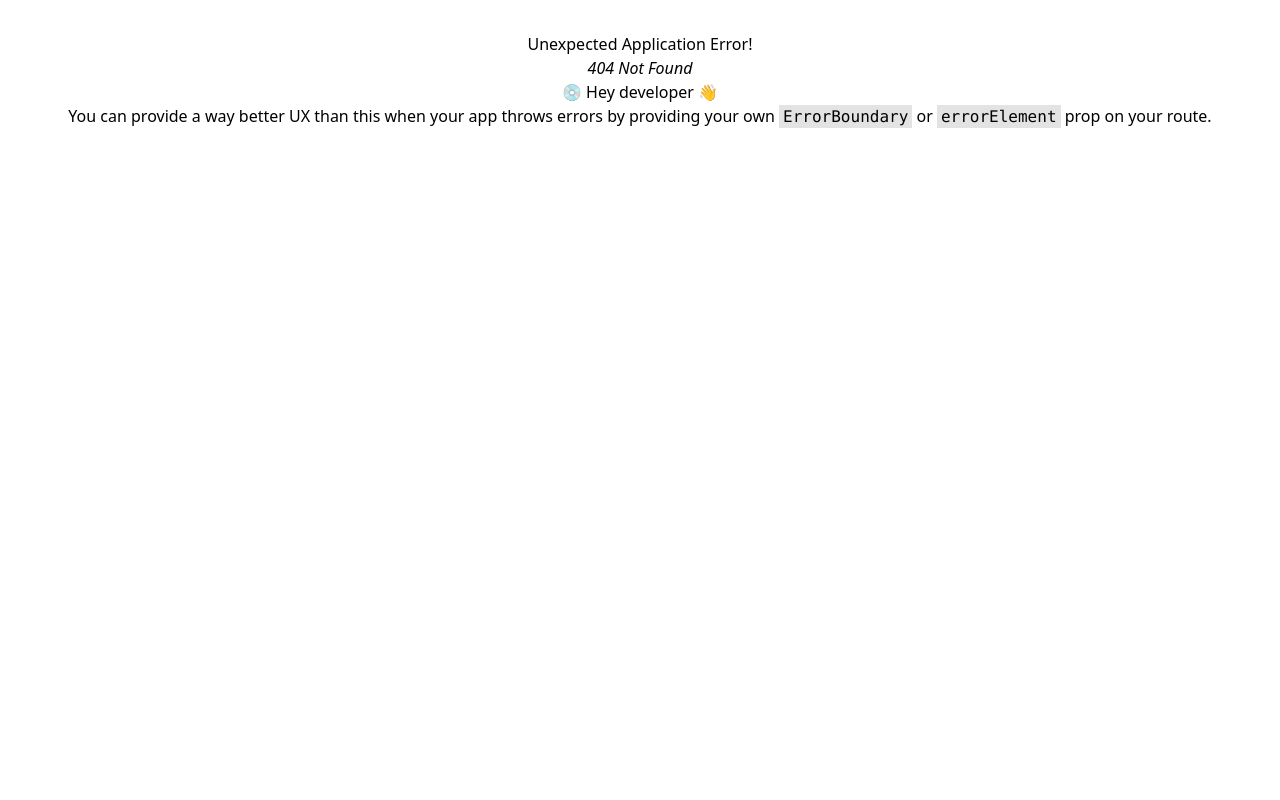
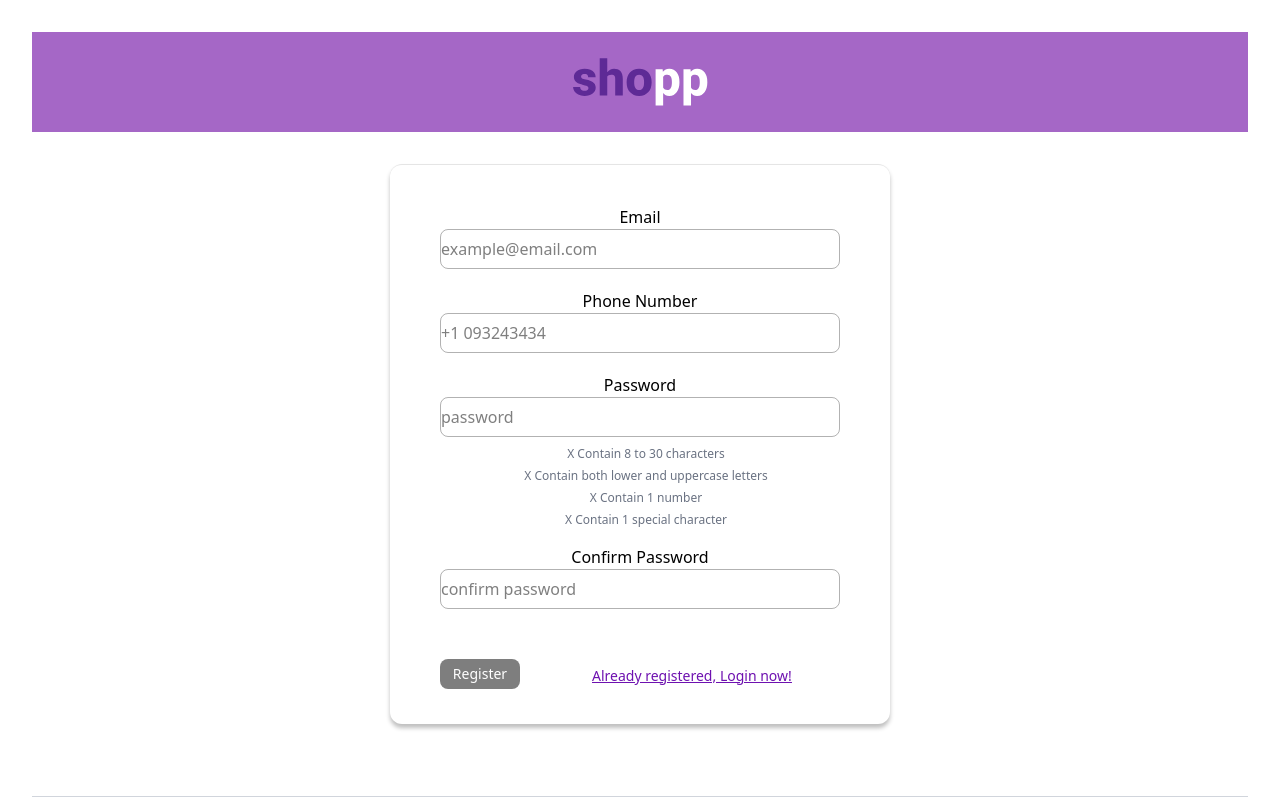
Before and after one commit to Reddit-Clone-App-Project/Shopp_client, a React (Vite) app: page /register in a window 1280 px wide. Before the commit this address had no page. Shown: the top 800 px of the page. Built offline with nearby package versions, Linux system fonts and the light colour scheme.

Commit message:
Add RegisterUser Page with all interactive form

```diff
--- a/package.json
+++ b/package.json
@@ -12,6 +12,7 @@
   "dependencies": {
     "@reduxjs/toolkit": "^2.8.2",
     "@tailwindcss/vite": "^4.1.8",
+    "classnames": "^2.5.1",
     "react": "^19.0.0",
     "react-dom": "^19.0.0",
     "react-redux": "^9.2.0",
--- a/src/App.tsx
+++ b/src/App.tsx
@@ -2,10 +2,12 @@ import { createBrowserRouter, createRoutesFromElements, RouterProvider, Route }
 import Root from './components/Root.tsx';
 import './App.css'
 import LoginPage from './pages/LoginPage.tsx';
+import RegisterPage from './pages/RegisterPage.tsx';
 
 const router = createBrowserRouter( createRoutesFromElements(
   <Route path="/" element={<Root />}>
     <Route path="/login" element={<LoginPage />} />
+    <Route path='/register' element={<RegisterPage />} />
   </Route>
 ));
 
@@ -13,6 +15,6 @@ function App() {
   return (
     <RouterProvider router={router}/>
   );
-}
+};
 
 export default App;
--- a/src/features/LoginUser/LoginForm.tsx
+++ b/src/features/LoginUser/LoginForm.tsx
@@ -20,7 +20,7 @@ const LoginForm = ({ onSubmit }: LoginFormProps) => {
         >
             <div className="w-[400px] h-[64px] mt-10 mb-5">
                 <label htmlFor="login-email">
-                    Email/Phone Number
+                    Email / Phone Number
                 </label>
                 <input
                     id="login-email"
@@ -48,14 +48,16 @@ const LoginForm = ({ onSubmit }: LoginFormProps) => {
                     className="box-border w-[400px] h-[40px] border border-[rgba(0,0,0,0.3)] rounded-[8px]"
                 />
             </div>
-            <p className='w-[119px] h-[17px] mb-5 Inter not-italic font-normal text-sm text-purple-800 hover:underline hover:cursor-pointer'>Forget Password?</p>
+            <p className='w-[119px] h-[17px] mb-9 Inter not-italic font-light text-sm text-purple-800 hover:underline hover:cursor-pointer'>
+                Forget Password?</p>
             <div className="flex content-center">
                 <button
                     type="submit"
-                    /*disabled={isLoading || !email || !password}*/
-                    className="w-[80px] h-[30px] bg-black rounded-[8px] text-white Inter not-italic font-normal text-sm leading-4 hover:cursor-pointer hover:bg-purple-800"
+                    disabled={!email || !password}
+                    className="w-[80px] h-[30px] bg-black rounded-[8px] text-white Inter not-italic font-normal text-sm leading-4 hover:cursor-pointer hover:bg-purple-800 disabled:opacity-50"
                 >Login</button>
-                <p className="h-[17px] left-[150px] m-auto ml-8 Inter not-italic font-normal text-sm text-purple-800 underline hover:no-underline hover:cursor-pointer">New to Shopp, Sign Up now!</p>
+                <p className="h-[17px] left-[150px] m-auto ml-18 Inter not-italic font-light text-sm text-purple-800 underline hover:no-underline hover:cursor-pointer">
+                    <a href="/register">New to Shopp, Sign Up now!</a></p>
             </div>
         </form>
     );
--- /dev/null
+++ b/src/features/RegisterUser/RegisterForm.tsx
@@ -0,0 +1,140 @@
+import { useState } from "react";
+import classNames from 'classnames';
+
+export type RegisterFormProps = {
+    onSubmit: (email: string, phone:string, password: string, confirm: string) => void;
+};
+
+const RegisterForm = ({ onSubmit }: RegisterFormProps) => {
+    const [email, setEmail] = useState('');
+    const [phone, setPhone] = useState('');
+    const [password, setPassword] = useState('');
+    const [confirm, setConfirm] = useState('');
+
+    const hasMinLength = password.length > 7;
+    const hasMaxLength = password.length < 31;
+    const hasUppercase = /[A-Z]/.test(password);
+    const hasLowercase = /[a-z]/.test(password);
+    const hasNumber = /\d/.test(password);
+    const hasSpecialChar = /[^A-Za-z0-9]/.test(password);
+    const isEqual = confirm === password;
+
+    return (
+        <form
+            onSubmit={e => {
+                e.preventDefault();
+                onSubmit(email, phone, password, confirm);
+            }}
+            className="w-[400px] h-[234px] m-auto"
+        >
+
+            <div className="w-[400px] h-[64px] mt-10 mb-5">
+                <label htmlFor="register-email">
+                    Email
+                </label>
+                <input
+                    id="register-email"
+                    type="text"
+                    required
+                    placeholder="example@email.com"
+                    value={email}
+                    onChange={e => setEmail(e.target.value)}
+                    autoComplete="email"
+                    className="box-border w-[400px] h-[40px] border border-[rgba(0,0,0,0.3)] rounded-[8px]"
+                />
+            </div>
+
+            <div className="w-[400px] h-[64px] mb-5">
+                <label htmlFor="register-phone">
+                    Phone Number
+                </label>
+                <input
+                    id="register-phone"
+                    type="text"
+                    minLength={8}
+                    maxLength={30}
+
+                    required
+                    placeholder="+1 093243434"
+                    value={phone}
+                    onChange={e => setPhone(e.target.value)}
+                    autoComplete="tel"
+                    className="box-border w-[400px] h-[40px] border border-[rgba(0,0,0,0.3)] rounded-[8px]"
+                />
+            </div>
+
+            <div className="w-[400px] h-[64px] mb-2">
+                <label htmlFor="login-password">
+                    Password
+                </label>
+                <input
+                    id="login-password"
+                    type="password"
+                    required
+                    placeholder="password"
+                    value={password}
+                    onChange={e => setPassword(e.target.value)}
+                    autoComplete="new-password"
+                    className="box-border w-[400px] h-[40px] border border-[rgba(0,0,0,0.3)] rounded-[8px]"
+                />
+            </div>
+
+            <ul className="mb-4 ml-3 font-light text-[12px]">
+                <li className={hasMinLength && hasMaxLength ? "text-green-600 mb-1" : "text-gray-500 mb-1"}>
+                    {hasMinLength && hasMaxLength ? "✓" : "X"} Contain 8 to 30 characters</li>
+                <li className={hasLowercase && hasUppercase ? "text-green-600 mb-1" : "text-gray-500 mb-1"}>
+                    {hasLowercase && hasUppercase ? "✓" : "X"} Contain both lower and uppercase letters</li>
+                <li className={hasNumber ? "text-green-600 mb-1" : "text-gray-500 mb-1"}>
+                    {hasNumber ? "✓" : "X"} Contain 1 number</li>
+                <li className={hasSpecialChar ? "text-green-600 mb-1" : "text-gray-500 mb-1"}>
+                    {hasSpecialChar ? "✓" : "X"} Contain 1 special character</li>
+            </ul>
+
+            <div className="w-[400px] h-[64px] mb-2">
+                <label htmlFor="login-confirm">
+                    Confirm Password
+                </label>
+                <input
+                    id="login-confirm"
+                    type="password"
+                    required
+                    placeholder="confirm password"
+                    value={confirm}
+                    onChange={e => setConfirm(e.target.value)}
+                    autoComplete="new-password"
+                    className={classNames(
+                        'box-border w-[400px] h-[40px] border rounded-[8px]',
+                        {
+                            'border-green-600' : isEqual && confirm.length > 0,
+                            'border-red-500' : !isEqual,
+                            'border-[rgba(0,0,0,0.3)]' : confirm.length === 0 && password.length === 0
+                        }
+                    )}
+                />
+            </div>
+
+            <div className="mb-6 ml-3 font-light text-[12px]">
+                <p className={classNames({
+                        'invisible' : isEqual === true || confirm.length === 0 && password.length === 0,
+                        'text-red-500 ' : !isEqual,
+                    })}
+                >
+                    {isEqual ? "✓ Password match" : "X Passwords do not match"}
+                </p>
+            </div>
+
+            <div className="flex content-center">
+                <button
+                    type="submit"
+                    disabled={!email || !phone || !password || !confirm || !hasLowercase || !hasMaxLength || !hasMinLength || !hasSpecialChar || !hasUppercase || !hasNumber || !isEqual}
+                    className="w-[80px] h-[30px] rounded-[8px] bg-black text-white Inter not-italic font-normal text-sm leading-4 hover:cursor-pointer hover:bg-purple-800 disabled:opacity-50"
+                >Register</button>
+                <p className="h-[17px] left-[150px] m-auto ml-18 Inter not-italic font-light text-sm text-purple-800 underline hover:no-underline hover:cursor-pointer">
+                    <a href="/login">Already registered, Login now!</a></p>
+            </div>
+
+        </form>
+    );
+};
+
+export default RegisterForm;
--- a/src/pages/LoginPage.tsx
+++ b/src/pages/RegisterPage.tsx
@@ -1,9 +1,8 @@
 import Logo from '../assets/Logo.svg';
-import LoginForm from '../features/LoginUser/LoginForm';
 import Footer from '../components/Footer';
+import RegisterForm from '../features/RegisterUser/RegisterForm';
 
-const LoginPage = () => {
-
+const RegisterPage = () => {
     const handleSubmit = () => {
 
     };
@@ -14,8 +13,8 @@ const LoginPage = () => {
                 <img src={ Logo } alt='Logo shopp' className='flex w-[135px] h-[56px] m-auto'/>
             </header>
             <main>
-                <div className='w-[500px] h-[350px] m-auto mt-8 bg-[#FFFFFF] border-t border-t-[rgba(0,0,0,0.1)] shadow-[0_4px_4px_rgba(0,0,0,0.25)] rounded-[12px]'>
-                    <LoginForm
+                <div className='w-[500px] h-[560px] m-auto mt-8 bg-[#FFFFFF] border-t border-t-[rgba(0,0,0,0.1)] shadow-[0_4px_4px_rgba(0,0,0,0.25)] rounded-[12px]'>
+                    <RegisterForm
                         onSubmit={handleSubmit}
                     />
                 </div>
@@ -27,4 +26,4 @@ const LoginPage = () => {
     );
 };
 
-export default LoginPage;
+export default RegisterPage;
```
Also changed, not shown: src/features/LoginUser/LoginSlice.ts (added), src/features/RegisterUser/RegisterSlice.ts (added), 1 other file (tests, documents, lock files or other folders).
